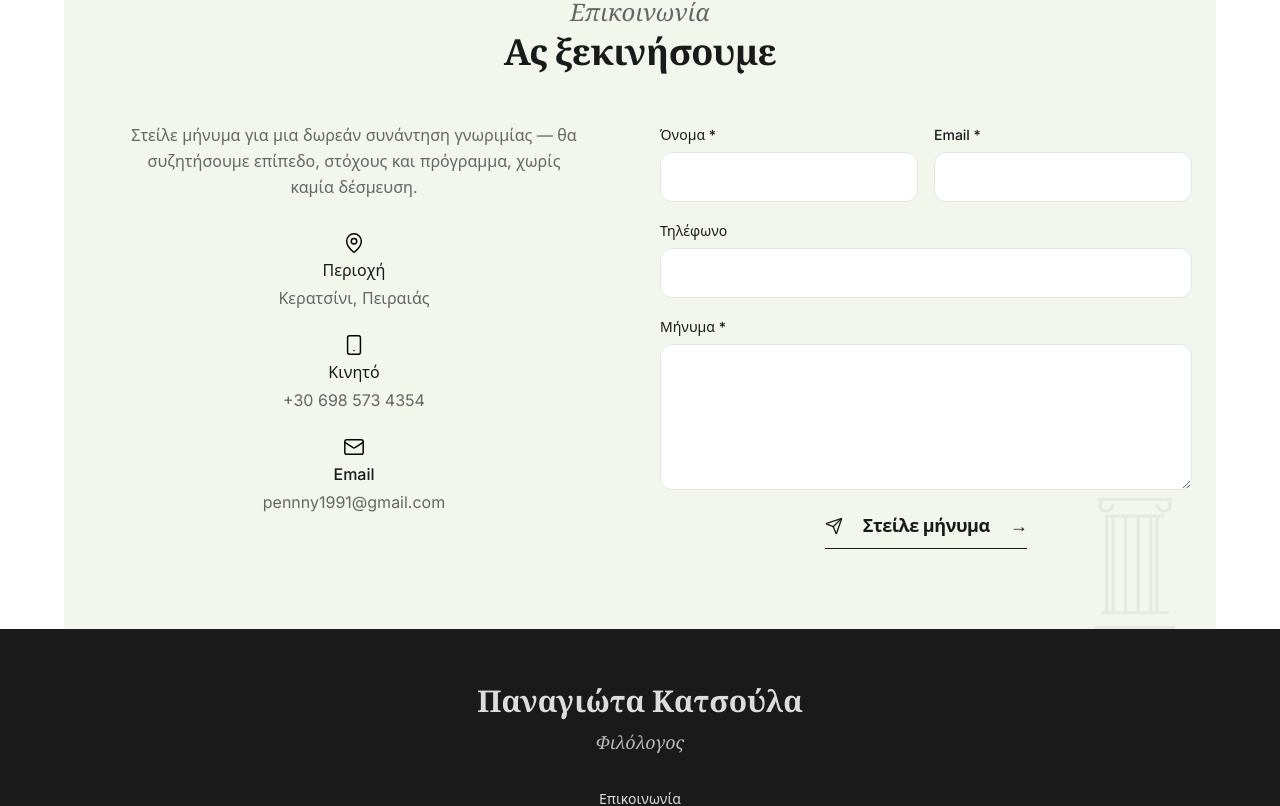
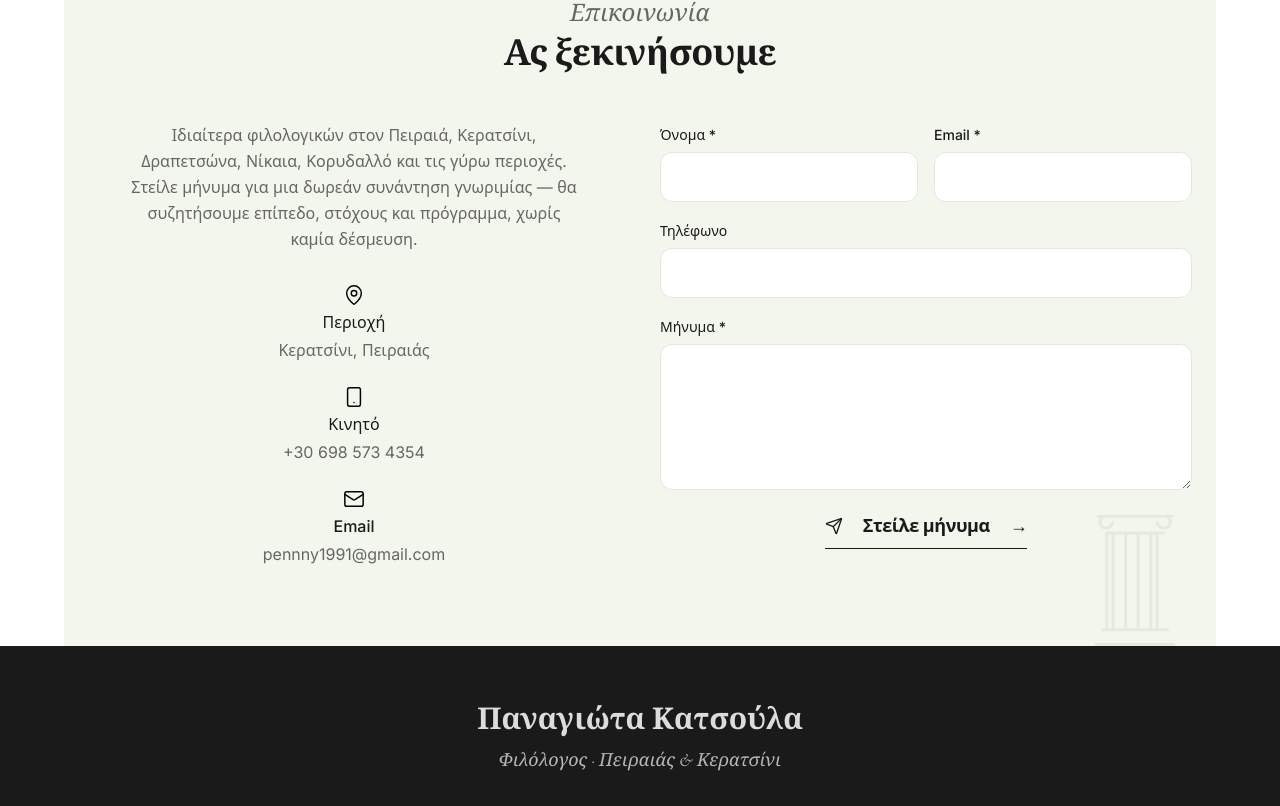
Before and after one commit to rovatsospantelis/educator, a Vue app: page / in a window 1280 px wide. Shown: the part 3259-4065 px from the top of the page. Built offline with nearby package versions, Linux system fonts and the light colour scheme.

Commit message:
-SEO configs

```diff
--- a/index.html
+++ b/index.html
@@ -5,7 +5,7 @@
     <link rel="icon" href="/favicon.ico" />
     <meta name="viewport" content="width=device-width, initial-scale=1.0, viewport-fit=cover" />
 
-    <!-- No-flash theme (πριν φορτώσει η εφαρμογή) -->
+    <!-- No-flash theme -->
     <script>
         (function () {
             try {
@@ -16,38 +16,60 @@
         })()
     </script>
 
-    <!-- Fonts: άλλαξε ανά project -->
+    <meta name="theme-color" content="#ffffff" />
+
     <link rel="preconnect" href="https://fonts.googleapis.com" />
     <link rel="preconnect" href="https://fonts.gstatic.com" crossorigin />
     <link href="https://fonts.googleapis.com/css2?family=Cormorant+Garamond:ital,wght@0,500;0,600;1,500;1,600&family=Inter:wght@400;500;600;700&display=swap" rel="stylesheet" />
 
-    <!-- SEO defaults (per-page overrides via useHead) -->
-      <title>Brand Name — Tagline</title>
-      <meta name="description" content="Default description ~150 chars." />
-      <meta property="og:title" content="Brand Name" />
-      <meta property="og:description" content="Default description." />
+    <!-- SEO -->
+    <title>Φιλόλογος Πειραιάς – Κερατσίνι | Παναγιώτα Κατσούλα</title>
+    <meta name="description" content="Ιδιαίτερα φιλολογικών (Αρχαία, Έκθεση, Λατινικά) για Γυμνάσιο, Λύκειο & Πανελλήνιες στον Πειραιά, Κερατσίνι και γύρω περιοχές. Προσωπικό πλάνο για κάθε μαθητή." />
+    <link rel="canonical" href="https://educatoronepager.netlify.app/" />
+
+    <meta property="og:title" content="Φιλόλογος Πειραιάς – Κερατσίνι | Παναγιώτα Κατσούλα" />
+    <meta property="og:description" content="Ιδιαίτερα φιλολογικών για Γυμνάσιο, Λύκειο & Πανελλήνιες στον Πειραιά, Κερατσίνι και γύρω περιοχές." />
     <meta property="og:image" content="https://educatoronepager.netlify.app/og-image.png" />
     <meta property="og:image:width" content="1200" />
     <meta property="og:image:height" content="630" />
     <meta property="og:url" content="https://educatoronepager.netlify.app/" />
     <meta property="og:type" content="website" />
-      <meta property="og:site_name" content="Brand Name" />
+    <meta property="og:site_name" content="Παναγιώτα Κατσούλα — Φιλόλογος" />
+    <meta property="og:locale" content="el_GR" />
     <meta name="twitter:card" content="summary_large_image" />
     <meta name="twitter:image" content="https://educatoronepager.netlify.app/og-image.png" />
-      <meta name="theme-color" content="#ffffff" />
 
-    <!-- Google Analytics (βάλε το ID — αλλιώς δεν φορτώνει) -->
-    <!--
-    <script async src="https://www.googletagmanager.com/gtag/js?id=G-XXXXXXXXXX"></script>
-    <script>
-      window.dataLayer = window.dataLayer || []
-      function gtag(){dataLayer.push(arguments)}
-      if (!['localhost','127.0.0.1'].includes(location.hostname)) {
-        gtag('js', new Date())
-        gtag('config', 'G-XXXXXXXXXX', { send_page_view: false })
+    <!-- JSON-LD (static για crawlers χωρίς JS) -->
+    <script type="application/ld+json">
+        {
+            "@context": "https://schema.org",
+            "@type": ["LocalBusiness", "EducationalOrganization"],
+            "name": "Παναγιώτα Κατσούλα — Φιλόλογος",
+            "description": "Ιδιαίτερα φιλολογικών για Γυμνάσιο, Λύκειο και Πανελλήνιες στον Πειραιά και το Κερατσίνι.",
+            "url": "https://educatoronepager.netlify.app/",
+            "image": "https://educatoronepager.netlify.app/og-image.png",
+            "telephone": "+306985734354",
+            "email": "pennny1991@gmail.com",
+            "priceRange": "€€",
+            "founder": { "@type": "Person", "name": "Παναγιώτα Κατσούλα", "jobTitle": "Φιλόλογος" },
+            "address": {
+                "@type": "PostalAddress",
+                "addressLocality": "Κερατσίνι",
+                "addressRegion": "Πειραιάς",
+                "addressCountry": "GR"
+            },
+            "geo": { "@type": "GeoCoordinates", "latitude": 37.965, "longitude": 23.619 },
+            "areaServed": [
+                { "@type": "City", "name": "Πειραιάς" },
+                { "@type": "City", "name": "Κερατσίνι" },
+                { "@type": "City", "name": "Δραπετσώνα" },
+                { "@type": "City", "name": "Νίκαια" },
+                { "@type": "City", "name": "Κορυδαλλός" },
+                { "@type": "City", "name": "Πέραμα" }
+            ],
+            "knowsAbout": ["Αρχαία Ελληνικά", "Νεοελληνική Γλώσσα", "Έκθεση", "Λατινικά", "Λογοτεχνία", "Ιστορία"]
         }
     </script>
-    -->
 </head>
 <body>
 <div id="app"></div>
--- a/src/App.vue
+++ b/src/App.vue
@@ -4,12 +4,8 @@ import TheNavbar from '@/components/TheNavbar.vue'
 import TheFooter from '@/components/TheFooter.vue'
 import WhatsAppButton from '@/components/WhatsAppButton.vue'
 import { site } from '@/config/site'
-import { useStructuredData } from '@/composables/useSeo'
 import { useScrollSpy } from '@/composables/useScrollSpy'
 import { trackSection } from '@/utils/track'
-
-// JSON-LD μία φορά για όλο το site
-useStructuredData()
 
 /**
  * One-pager nav: κάθε link δείχνει σε <section id> της αρχικής.
--- a/src/config/site.js
+++ b/src/config/site.js
@@ -9,13 +9,11 @@ export const site = {
   // --- Ταυτότητα ---
   name: 'Παναγιώτα Κατσούλα',
   shortName: 'Π. Κατσούλα',
-  tagline: 'Φιλόλογος',
+  tagline: 'Φιλόλογος · Πειραιάς & Κερατσίνι',
   description:
-    'Ιδιαίτερα μαθήματα φιλολογικών για Δημοτικό, Γυμνάσιο, Λύκειο και Πανελλήνιες. Αρχαία, Έκθεση, Λατινικά, Λογοτεχνία' +
-      ' — με προσωπικό πλάνο για κάθε μαθητή.',
+      'Ιδιαίτερα φιλολογικών (Αρχαία, Έκθεση, Λατινικά) για Γυμνάσιο, Λύκειο και Πανελλήνιες στον Πειραιά, Κερατσίνι και γύρω περιοχές. Προσωπικό πλάνο για κάθε μαθητή.',
+  domain: 'https://educatoronepager.netlify.app',
   lang: 'el',
-  domain: 'https://educatoronepager.netlify.app', // χωρίς trailing slash
-
   // --- Επικοινωνία ---
   contact: {
     mobile: '+30 698 573 4354',
@@ -54,6 +52,7 @@ export const site = {
   // --- SEO / structured data ---
   seo: {
     schemaType: 'Person', // φιλόλογος = άτομο, όχι μαγαζί
+    title: 'Φιλόλογος Πειραιάς – Κερατσίνι | Παναγιώτα Κατσούλα',
     ogImage: '/og-image.png',
     priceRange: '€€',
   },
@@ -78,8 +77,10 @@ export const site = {
     hero: {
       headline: 'Φιλολογικά, με μέθοδο που',
       headlineAccent: 'φέρνει αποτελέσματα',
-      lead: 'Αρχαία, Έκθεση και Λογοτεχνία για Γυμνάσιο, Λύκειο και Πανελλήνιες. Όχι μαζική ύλη — προσωπικό πλάνο στα μέτρα κάθε μαθητή.',
+      lead: 'Αρχαία, Έκθεση και Λογοτεχνία για Γυμνάσιο, Λύκειο και Πανελλήνιες. Όχι μαζική ύλη — προσωπικό πλάνο στα μέτρα κάθε μαθητή.'
     },
+
+    areasServed: 'Πειραιά, Κερατσίνι, Δραπετσώνα, Νίκαια, Κορυδαλλό και τις γύρω περιοχές',
 
     about: {
       role: 'Φιλόλογος · Πτυχιούχος ΕΚΠΑ',
--- a/src/views/HomeView.vue
+++ b/src/views/HomeView.vue
@@ -8,7 +8,7 @@ import { usePageSeo } from '@/composables/useSeo'
 import { trackCTA } from '@/utils/track'
 
 usePageSeo({
-  title: `${site.name} — ${site.tagline}`,
+  title: site.seo.title,
   description: site.description,
 })
 
@@ -144,8 +144,9 @@ const info = site.contact
         <div class="grid gap-10 lg:grid-cols-2">
           <div v-reveal class="text-center">
             <p class="mx-auto max-w-md leading-relaxed text-ink-soft">
-              Στείλε μήνυμα για μια δωρεάν συνάντηση γνωριμίας — θα συζητήσουμε επίπεδο,
-              στόχους και πρόγραμμα, χωρίς καμία δέσμευση.
+              Ιδιαίτερα φιλολογικών στον {{ c.areasServed }}. Στείλε μήνυμα για μια
+              δωρεάν συνάντηση γνωριμίας — θα συζητήσουμε επίπεδο, στόχους και πρόγραμμα,
+              χωρίς καμία δέσμευση.
             </p>
             <ul class="mt-8 space-y-6">
               <li v-if="info.address.area" class="flex flex-col items-center gap-1">
```
Also changed, not shown: public/robots.txt (added), 1 other file (tests, documents, lock files or other folders). Lines whose indentation alone changed are shown as unchanged.
